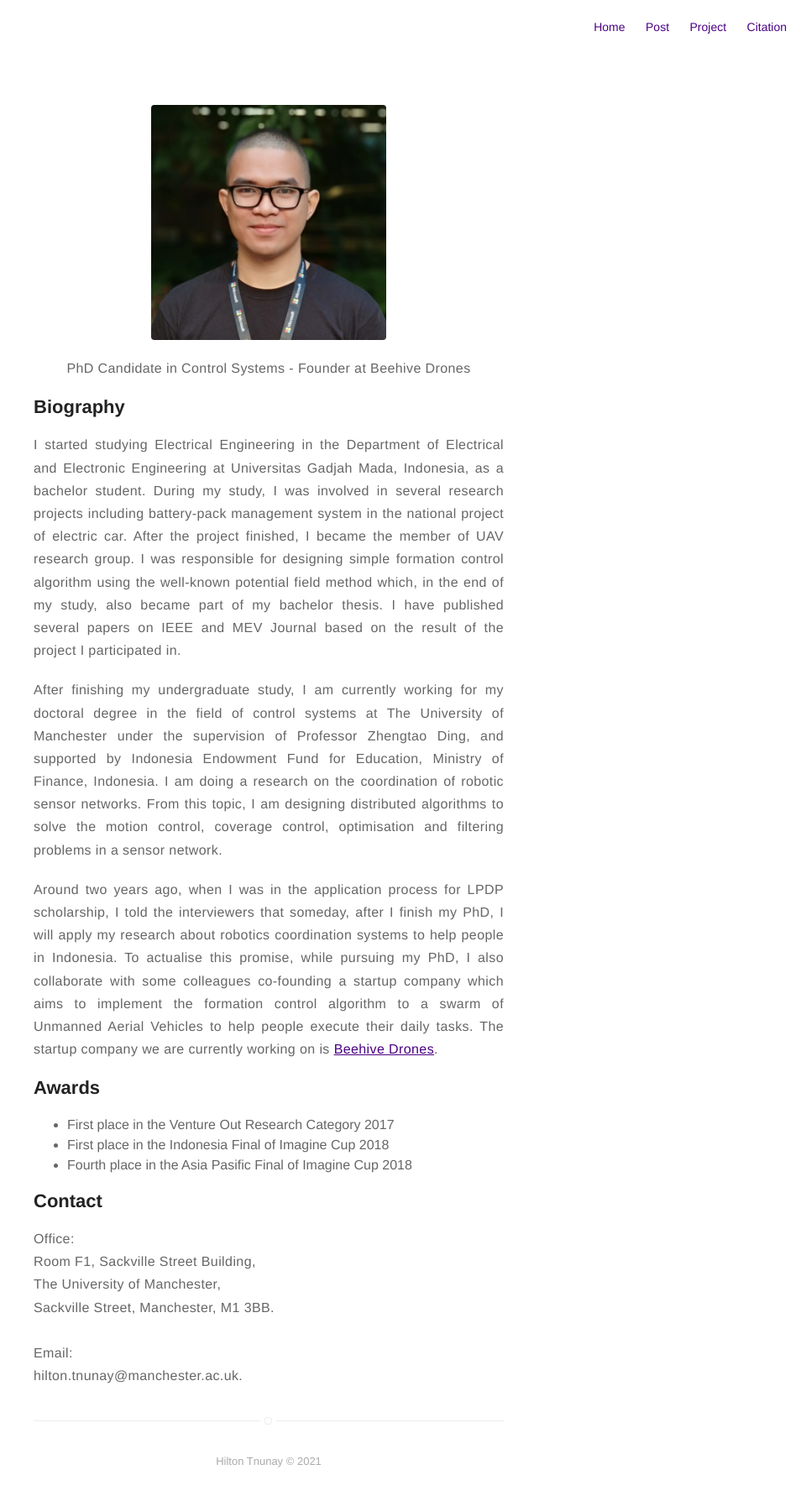
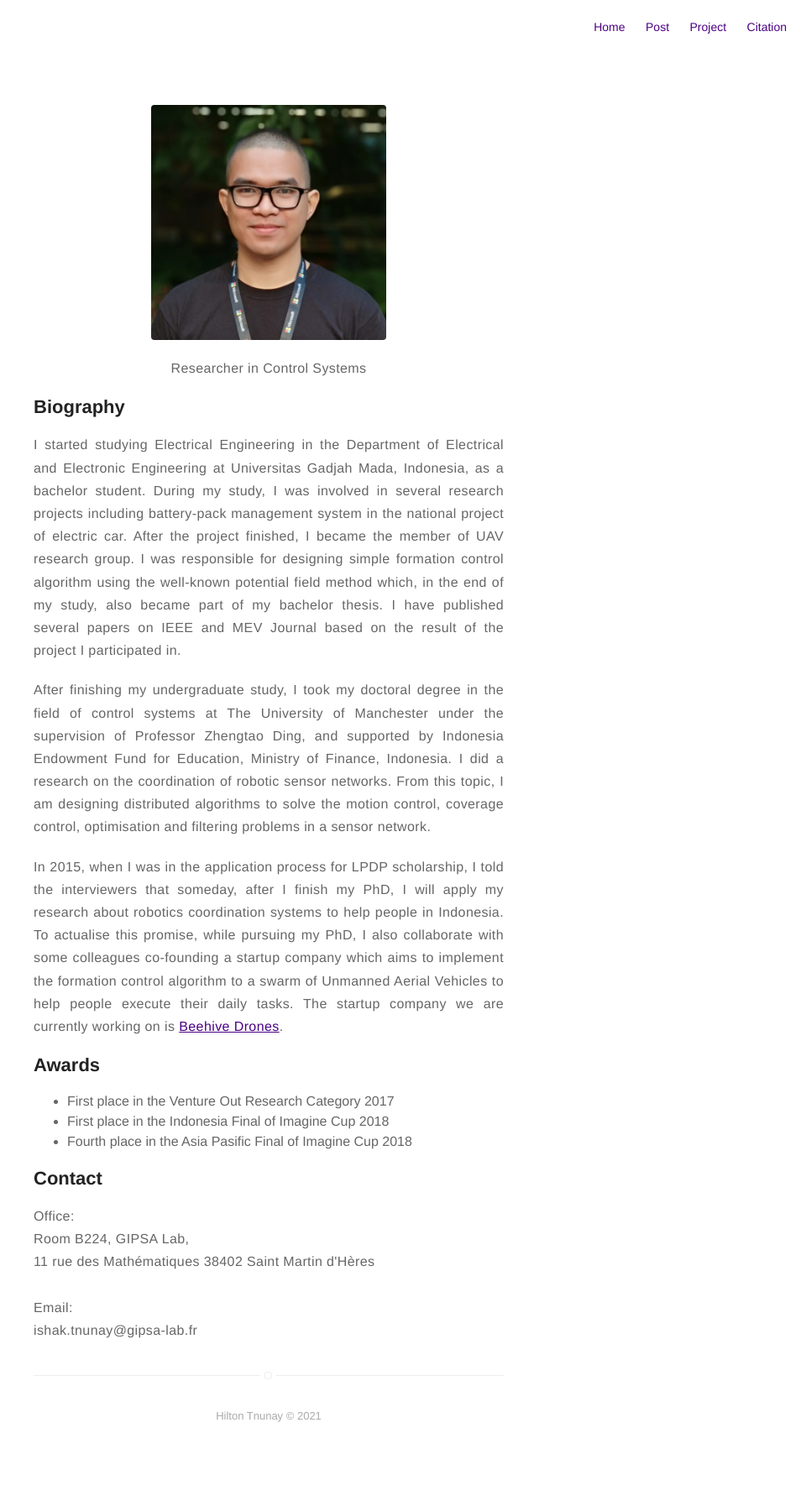
Before and after one commit to tnunay/tnunay.github.io, a Jekyll site: the page built from about.md, in a window 1280 px wide. Shown: the whole page at 84% size, without its empty margins (320-1280 px from the left). Built offline with Jekyll 4.4.1, drawn with Linux system fonts in a browser that asks for light colours; after the commit the page ends 1734 px from its top, so only the background shows below that.

Commit message:
Update Feb 25 11.17

```diff
--- a/_config.yml
+++ b/_config.yml
@@ -14,7 +14,7 @@
 # and specify source (external or local).
 publication: true
 publication-external: true
-publication-url: https://scholar.google.co.uk/citations?user=5fn_JVIAAAAJ&hl=en
+publication-url: https://scholar.google.co.uk/citations?user=zcckBDUAAAAJ&hl=id&oi=ao
 
 url: https://tnunay.github.io
 # your url: http://USERNAME.github.io
@@ -34,7 +34,7 @@
   categories: [blog, project] # only show disqus for posts that have these categories
 
 # if you don't have any of social below, comment the line
-email: hilton.tnunay@manchester.ac.uk
+email: ishak.tnunay@gipsa-lab.fr
 # github: quarcle
 gitlab: quarcle
 linkedin: hilton-tnunay
--- a/about.md
+++ b/about.md
@@ -3,7 +3,7 @@
 layout: page
 ---
 ![Profile Image]({{ site.url }}/{{ site.picture }})
-<p align="center"> PhD Candidate in Control Systems - Founder at Beehive Drones</p>
+<p align="center"> Researcher in Control Systems</p>
 
 ## Biography
 
@@ -11,9 +11,9 @@
 Universitas Gadjah Mada, Indonesia, as a bachelor student. During my study, I was involved in several research projects including battery-pack management system in the national project of electric car. After the project finished, I became the member of UAV research group. I was responsible for designing simple formation control algorithm using the well-known potential field method which, in the end of my study, also became part of my bachelor thesis. I have published several papers on IEEE and MEV Journal based on the result of the project I participated in.
 </p>
 
-<p align="justify">After finishing my undergraduate study, I am currently working for my doctoral degree in the field of control systems at The University of Manchester under the supervision of Professor Zhengtao Ding, and supported by Indonesia Endowment Fund for Education, Ministry of Finance, Indonesia. I am doing a research on the coordination of robotic sensor networks. From this topic, I am designing distributed algorithms to solve the motion control, coverage control, optimisation and filtering problems in a sensor network.</p>
+<p align="justify">After finishing my undergraduate study, I took my doctoral degree in the field of control systems at The University of Manchester under the supervision of Professor Zhengtao Ding, and supported by Indonesia Endowment Fund for Education, Ministry of Finance, Indonesia. I did a research on the coordination of robotic sensor networks. From this topic, I am designing distributed algorithms to solve the motion control, coverage control, optimisation and filtering problems in a sensor network.</p>
 
-<p align="justify">Around two years ago, when I was in the application process for LPDP scholarship, I told the interviewers that someday, after I finish my PhD, I will apply my research about robotics coordination systems to help people in Indonesia. To actualise this promise, while pursuing my PhD, I also collaborate with some colleagues co-founding a startup company which aims to implement the formation control algorithm to a swarm of Unmanned Aerial Vehicles to help people execute their daily tasks. The startup company we are currently working on is <a href="http://www.bvdrones.com/">Beehive Drones</a>.</p>
+<p align="justify">In 2015, when I was in the application process for LPDP scholarship, I told the interviewers that someday, after I finish my PhD, I will apply my research about robotics coordination systems to help people in Indonesia. To actualise this promise, while pursuing my PhD, I also collaborate with some colleagues co-founding a startup company which aims to implement the formation control algorithm to a swarm of Unmanned Aerial Vehicles to help people execute their daily tasks. The startup company we are currently working on is <a href="http://www.bvdrones.com/">Beehive Drones</a>.</p>
 
 ## Awards
 
@@ -25,10 +25,10 @@
 
 ## Contact
 <p>Office:<br>
-Room F1, Sackville Street Building,<br>
-The University of Manchester,<br>
-Sackville Street, Manchester, M1 3BB.<br>
+Room B224, GIPSA Lab,<br>
+11 rue des Mathématiques
+38402 Saint Martin d'Hères<br>
 <br>
 Email: <br>
-hilton.tnunay@manchester.ac.uk.
+ishak.tnunay@gipsa-lab.fr
 </p>
```
Also changed, not shown: README.md.
